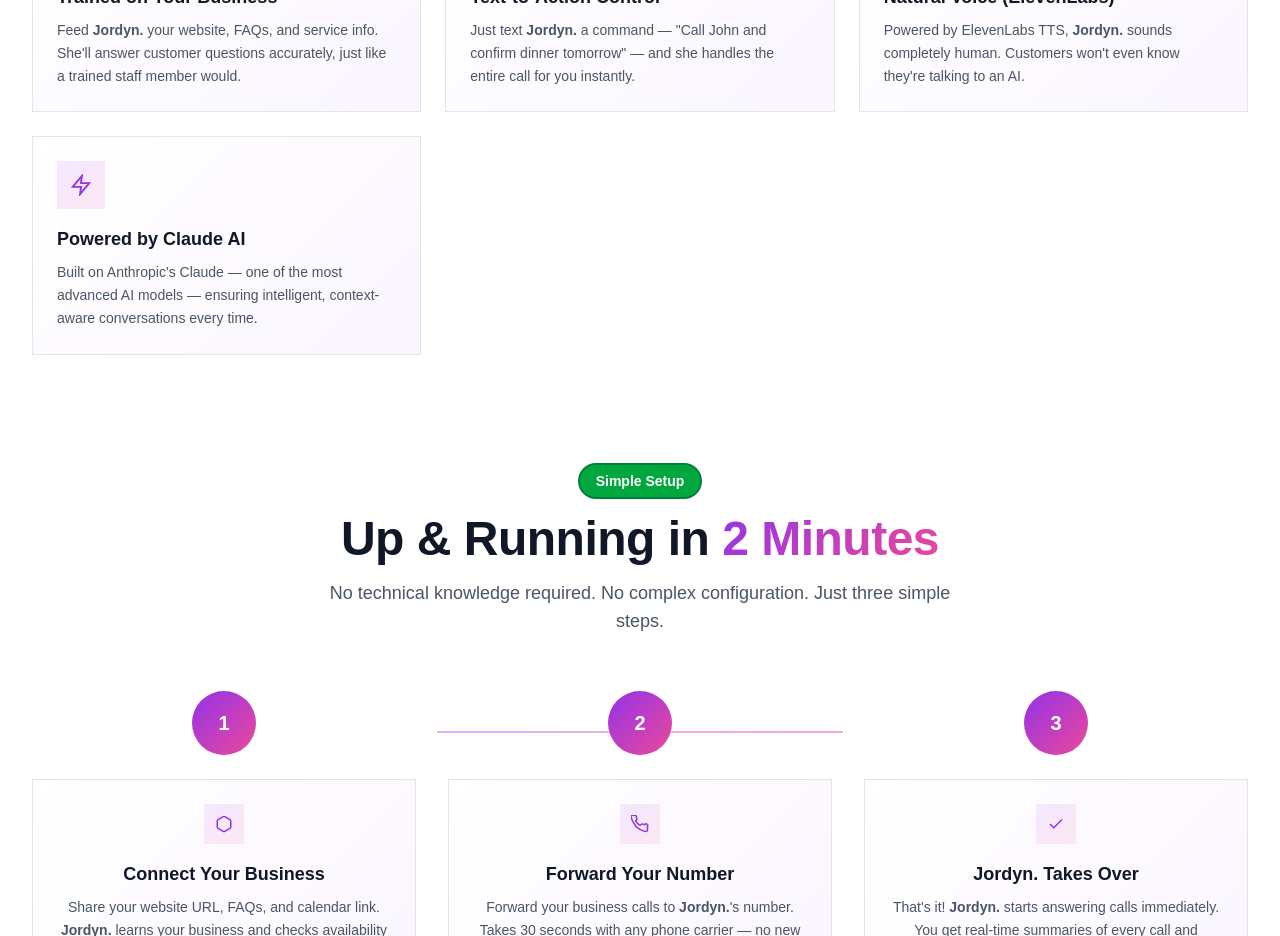
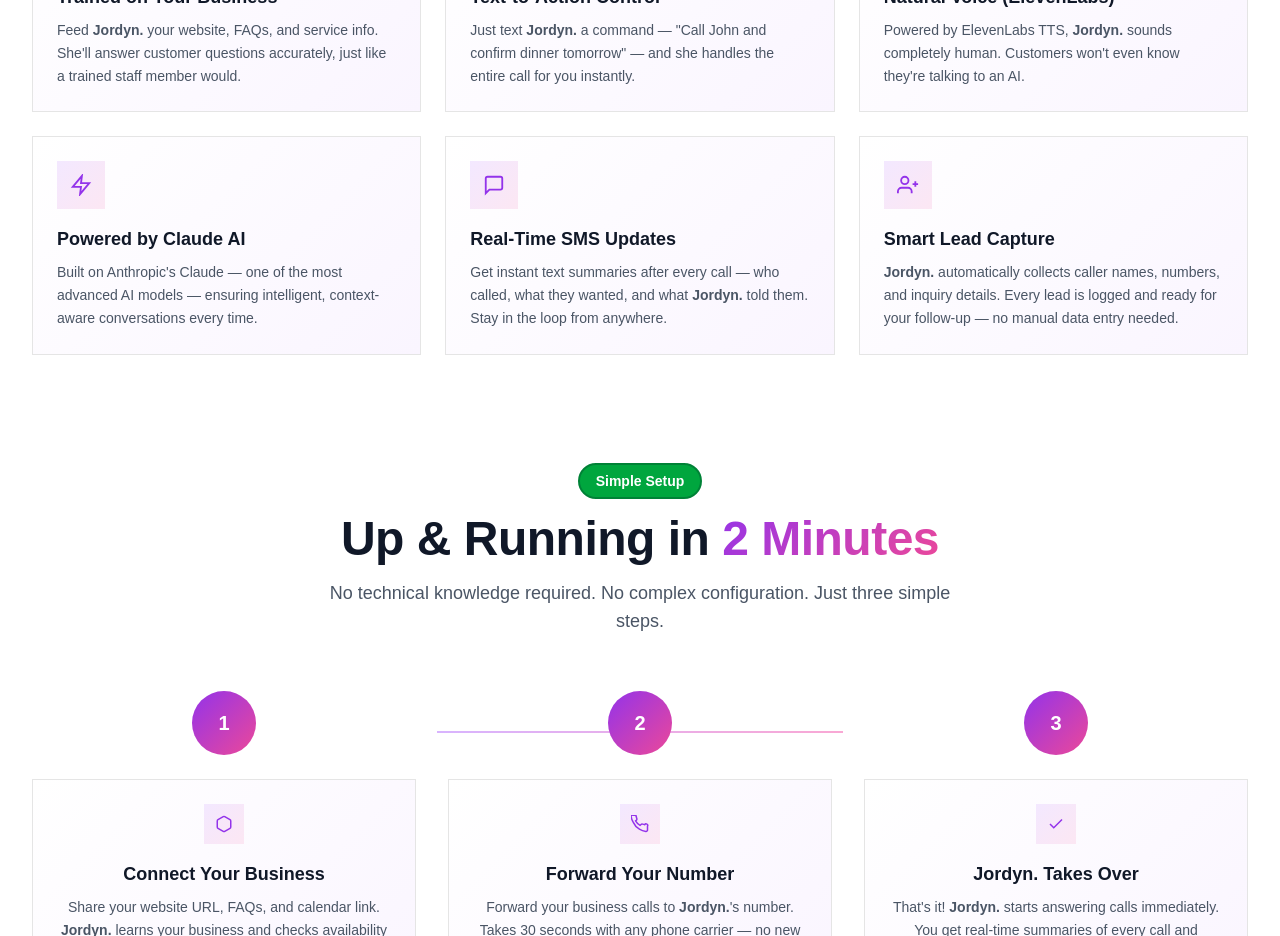
Before and after one commit to tdaniel1925/agentOS, a Next.js app: page / in a window 1280 px wide. Shown: the part 1840-2776 px from the top of the page. Built offline with nearby package versions, Linux system fonts and the light colour scheme.

Commit message:
Add 2 feature cards for symmetrical 3x3 grid - Real-Time SMS Updates and Smart Lead Capture

```diff
--- a/src/app/(public)/page.tsx
+++ b/src/app/(public)/page.tsx
@@ -411,6 +411,22 @@
                 </div>
                 <h3 className="font-heading font-semibold text-lg text-gray-900 mb-2">Powered by Claude AI</h3>
                 <p className="text-gray-600 text-sm leading-relaxed">Built on Anthropic's Claude — one of the most advanced AI models — ensuring intelligent, context-aware conversations every time.</p>
+              </div>
+
+              <div className="card-gradient rounded-large p-6 border border-brand-200 shadow-custom hover:shadow-custom-hover transition-all hover:-translate-y-1">
+                <div className="feature-icon-bg w-12 h-12 rounded-large flex items-center justify-center mb-4">
+                  <svg width="22" height="22" viewBox="0 0 24 24" fill="none" stroke="#9333ea" strokeWidth="2"><path d="M21 15a2 2 0 01-2 2H7l-4 4V5a2 2 0 012-2h14a2 2 0 012 2z"></path><path d="M8 10h.01M12 10h.01M16 10h.01"></path></svg>
+                </div>
+                <h3 className="font-heading font-semibold text-lg text-gray-900 mb-2">Real-Time SMS Updates</h3>
+                <p className="text-gray-600 text-sm leading-relaxed">Get instant text summaries after every call — who called, what they wanted, and what <span className="font-semibold">Jordyn.</span> told them. Stay in the loop from anywhere.</p>
+              </div>
+
+              <div className="card-gradient rounded-large p-6 border border-brand-200 shadow-custom hover:shadow-custom-hover transition-all hover:-translate-y-1">
+                <div className="feature-icon-bg w-12 h-12 rounded-large flex items-center justify-center mb-4">
+                  <svg width="22" height="22" viewBox="0 0 24 24" fill="none" stroke="#9333ea" strokeWidth="2"><path d="M16 21v-2a4 4 0 00-4-4H5a4 4 0 00-4 4v2"></path><circle cx="8.5" cy="7" r="4"></circle><path d="M20 8v6M23 11h-6"></path></svg>
+                </div>
+                <h3 className="font-heading font-semibold text-lg text-gray-900 mb-2">Smart Lead Capture</h3>
+                <p className="text-gray-600 text-sm leading-relaxed"><span className="font-semibold">Jordyn.</span> automatically collects caller names, numbers, and inquiry details. Every lead is logged and ready for your follow-up — no manual data entry needed.</p>
               </div>
             </div>
           </div>
```
